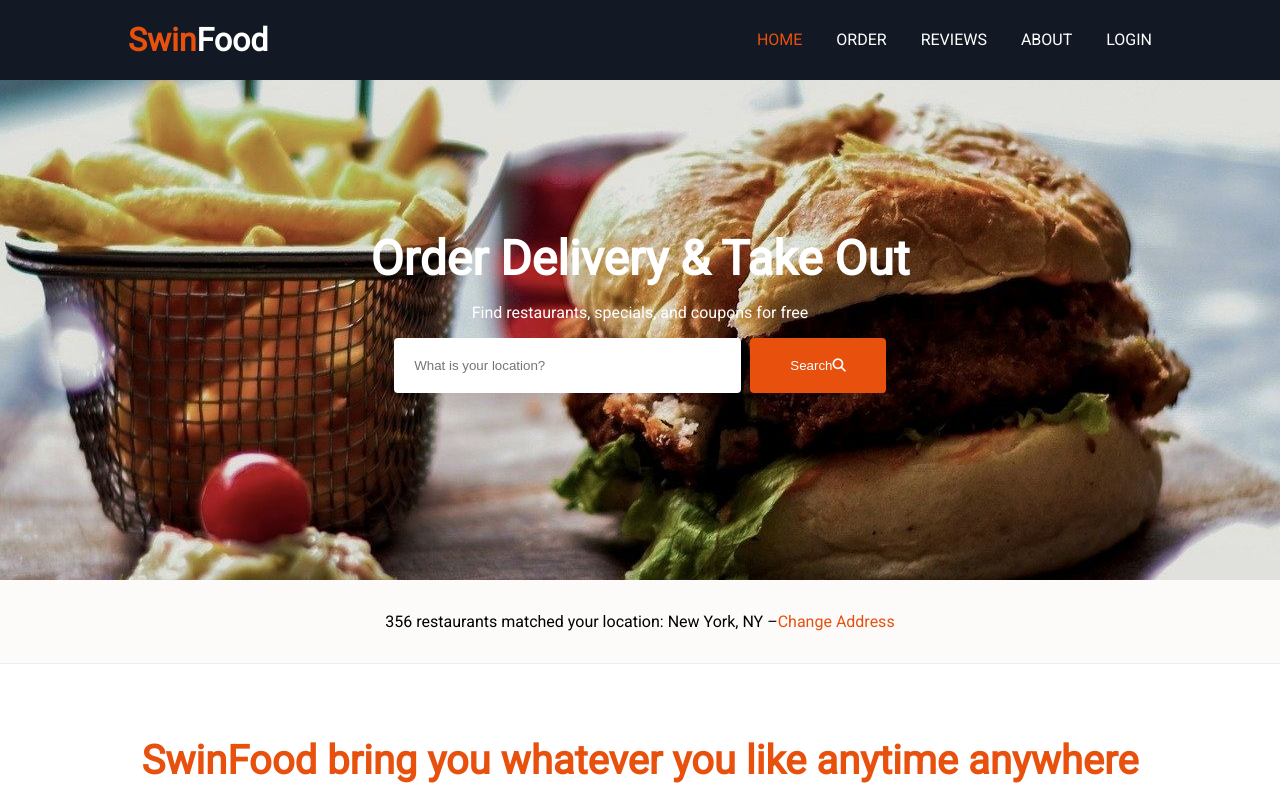
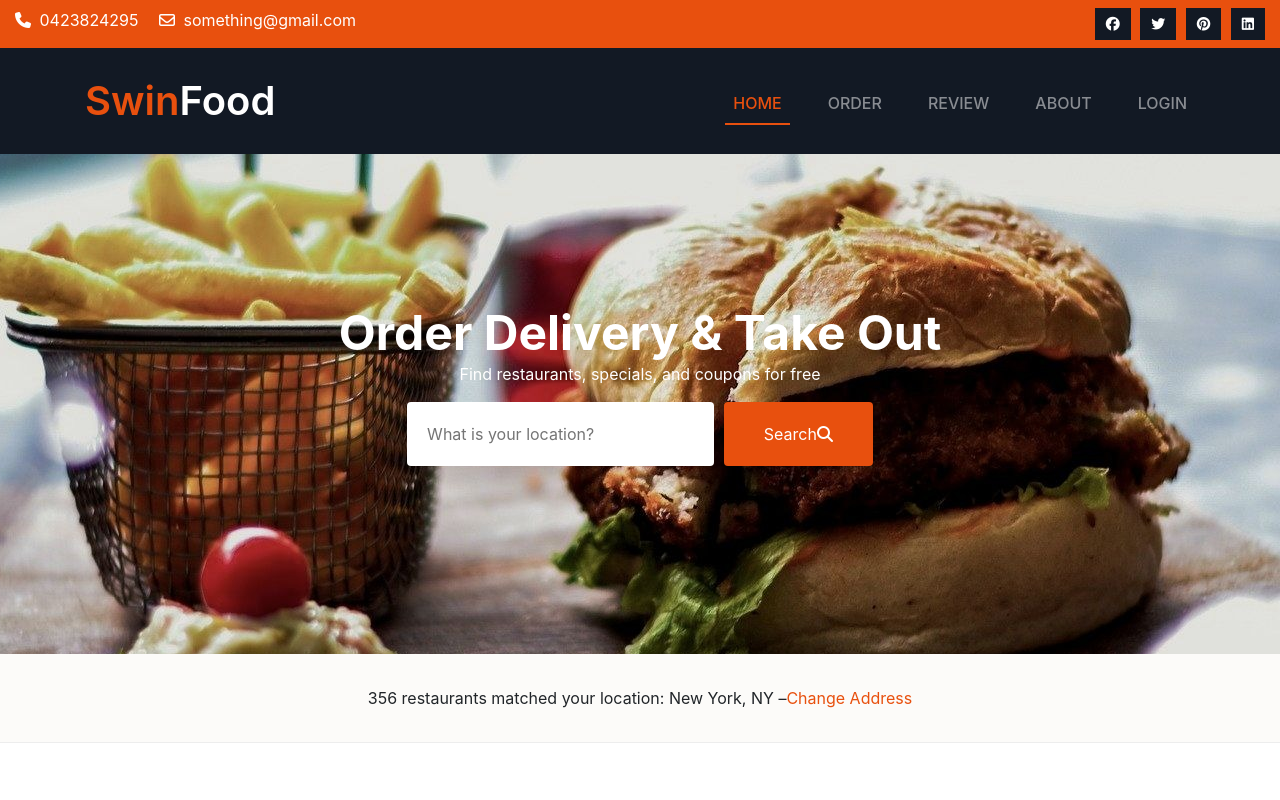
Before and after one commit to nguyengiahy/Shared-food-ordering, a plain HTML site: page index.html in a window 1280 px wide. Shown: the top 800 px of the page. Drawn offline with nearby package versions, Linux system fonts and the light colour scheme.

Commit message:
adding cart-confirm and fixing index

```diff
--- a/index.html
+++ b/index.html
@@ -7,28 +7,66 @@
     <title>Swin Food</title>
     <link href="https://fonts.googleapis.com/css?family=Open+Sans|Roboto&display=swap" rel="stylesheet">
     <link rel="stylesheet" href="./styles/index.css">
+    <link rel="stylesheet" href="https://maxcdn.bootstrapcdn.com/bootstrap/4.0.0/css/bootstrap.min.css"
+        integrity="sha384-Gn5384xqQ1aoWXA+058RXPxPg6fy4IWvTNh0E263XmFcJlSAwiGgFAW/dAiS6JXm" crossorigin="anonymous">
     <script src="https://kit.fontawesome.com/40ee252bb3.js" crossorigin="anonymous"></script>
 </head>
 
 <body>
     <!-- HEADER  -->
-    <header>
-        <div class="header-content">
-            <div class="header-logo">
-                <h1><span>Swin</span>Food</h1>
+    <header id="header" class="py-2">
+        <div class="container-fluid">
+            <div class="row">
+                <div class="col-md-6 text-center text-md-left header-left">
+                    <i class="fa fa-phone"></i>
+                    <span class="mr-3">0423824295</span>
+                    <i class="fa fa-envelope-o"></i>
+                    <span>something@gmail.com</span>
+                </div>
+                <div class="col-md-6 text-center text-md-right mt-1 mt-md-0 header-right">
+                    <i class="fab fa-facebook"></i>
+                    <i class="fab fa-twitter"></i>
+                    <i class="fab fa-pinterest"></i>
+                    <i class="fab fa-linkedin"></i>
+                </div>
+
             </div>
-            <nav>
-                <ul>
-                    <li class="active"><a href="">HOME</a></li>
-                    <li><a href="">ORDER</a></li>
-                    <li><a href="">REVIEWS</a></li>
-                    <li><a href="">ABOUT</a></li>
-                    <li><a href="">LOGIN</a></li>
-                </ul>
-            </nav>
-            <div class="clear"></div>
         </div>
     </header>
+    <!-- NAVBAR  -->
+    <nav class="navbar sticky-top navbar-expand-md navbar-dark">
+        <div class="container">
+            <a href="index.html" class="header-logo navbar-brand">
+                <h1 class="m-0"><span>Swin</span>Food</h1>
+            </a>
+            <button class="navbar-toggler" data-toggle="collapse" data-target="#myMenu">
+                <span class="navbar-toggler-icon"></span>
+            </button>
+            <div class="collapse navbar-collapse" id="myMenu">
+                <ul class="navbar-nav navbar-nav--menu ml-auto">
+                    <li class="nav-item active">
+                        <a href="#" class="nav-link">HOME</a>
+                        <div class="nav-item_line"></div>
+                    </li>
+                    <li class="nav-item ">
+                        <a href="#" class="nav-link">ORDER</a>
+                        <div class="nav-item_line"></div>
+                    </li>
+                    <li class="nav-item ">
+                        <a href="#" class="nav-link">REVIEW</a>
+                        <div class="nav-item_line"></div>
+                    </li>
+                    <li class="nav-item ">
+                        <a href="#" class="nav-link">ABOUT</a>
+                        <div class="nav-item_line"></div>
+                    </li>
+                    <li class="nav-item ">
+                        <a href="#" class="nav-link">LOGIN</a>
+                        <div class="nav-item_line"></div>
+                    </li>
+            </div>
+        </div>
+    </nav>
     <!-- CAROUSEL  -->
     <section class="carousel">
         <article class="carousel-content">
@@ -113,7 +151,15 @@
     <footer>
         <p>Swin Food, Copyright@2020</p>
     </footer>
-
+    <script src="https://code.jquery.com/jquery-3.2.1.slim.min.js"
+        integrity="sha384-KJ3o2DKtIkvYIK3UENzmM7KCkRr/rE9/Qpg6aAZGJwFDMVNA/GpGFF93hXpG5KkN" crossorigin="anonymous">
+    </script>
+    <script src="https://cdnjs.cloudflare.com/ajax/libs/popper.js/1.12.9/umd/popper.min.js"
+        integrity="sha384-ApNbgh9B+Y1QKtv3Rn7W3mgPxhU9K/ScQsAP7hUibX39j7fakFPskvXusvfa0b4Q" crossorigin="anonymous">
+    </script>
+    <script src="https://maxcdn.bootstrapcdn.com/bootstrap/4.0.0/js/bootstrap.min.js"
+        integrity="sha384-JZR6Spejh4U02d8jOt6vLEHfe/JQGiRRSQQxSfFWpi1MquVdAyjUar5+76PVCmYl" crossorigin="anonymous">
+    </script>
 </body>
 
 </html>
--- a/styles/index.css
+++ b/styles/index.css
@@ -17,17 +17,28 @@ body {
     clear: both;
 }
 
-header {
-    background-color: #121924;
-    min-height: 80px;
-    position: sticky;
-    top: 0;
-    z-index: 100;
+/* HEADER  */
+#header {
+    background-color: #e8500e;
+    color: white;
 }
 
-.header-content {
-    width: 80%;
-    margin: auto;
+.header-left i {
+    margin-right: 4px;
+}
+
+.header-right i {
+    font-size: 14px;
+    padding: 8px 10px;
+    background-color: #121924;
+    margin-left: 5px;
+    border: 1px solid transparent;
+}
+
+.header-right i:hover {
+    background-color: #e8500e;
+    border: 1px solid white;
+    transition: all 0.5s;
 }
 
 .header-logo h1 {
@@ -41,41 +52,46 @@ header {
     color: #e8500e;
 }
 
-.header-logo,
 nav {
-    float: left;
-    width: 40%;
+    background-color: #121924;
+
 }
 
-nav {
-    width: 60%;
-    text-align: right;
+.navbar-nav--menu {
+    margin-top: 5px;
 }
 
-nav ul {
-    list-style: none;
-    margin: 0;
-    line-height: 80px;
+.navbar-nav--menu .nav-item .nav-link {
+    font-weight: 500;
+    color: white;
+    transition: all 0.5s;
 }
 
-nav ul li {
-    display: inline;
+.nav-item_line {
+    width: 0%;
+    height: 2px;
+    background-color: #e8500e;
+    transition: all 0.5s;
+}
+
+.navbar-nav--menu .nav-item:hover>.nav-link {
+    color: #e8500e !important;
+}
+
+.navbar-nav--menu .nav-item:hover>.nav-item_line {
+    width: 100%;
+}
+
+.navbar-nav--menu .nav-item {
     margin-left: 30px;
 }
 
-nav ul li a {
-    text-decoration: none;
-    color: #ffffff;
-    font-size: 1rem;
+.navbar-nav--menu .active .nav-link {
+    color: #e8500e !important;
 }
 
-nav ul li a:hover {
-    color: #e8500e;
-    font-weight: 700;
-}
-
-nav ul li.active a {
-    color: #e8500e;
+.navbar-nav--menu .active .nav-item_line {
+    width: 100%;
 }
 
 
```
Also changed, not shown: scripts/cart_confirm.js (+5 -3 lines).
